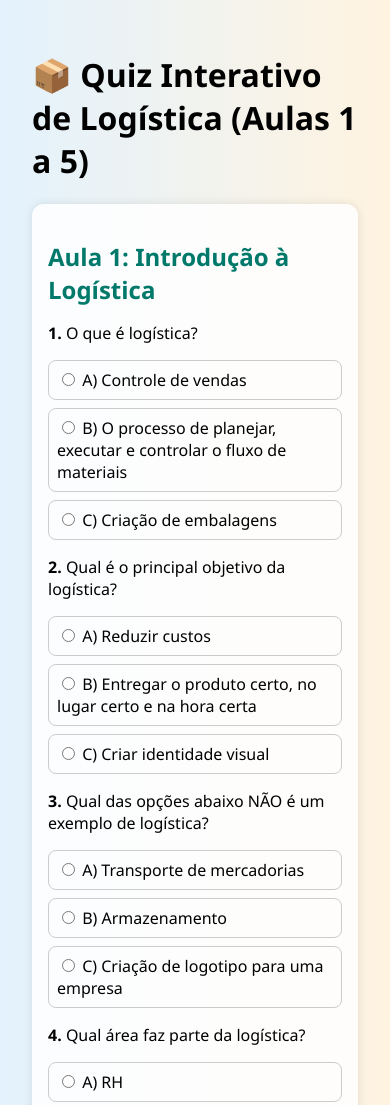
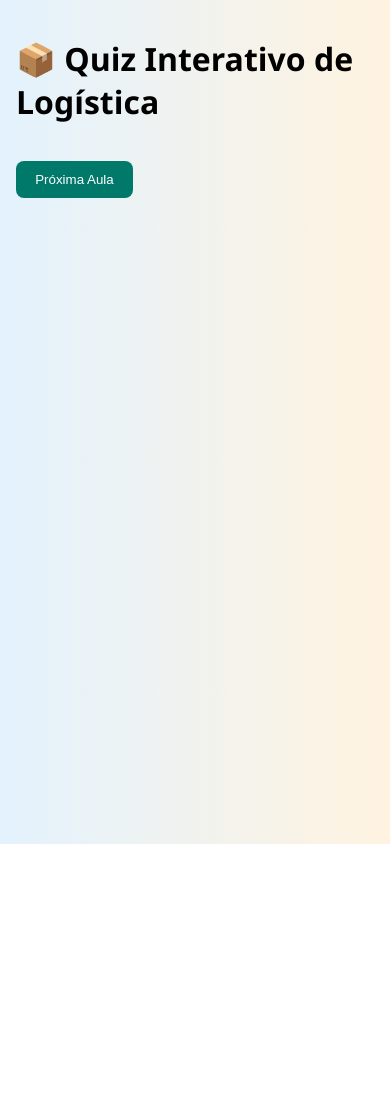
Before and after one commit to denerbatista/controlador-e-programador-1-7, a plain HTML site: page index.html in a window 390 px wide. Shown: the top 1105 px of the page. After the commit the page ends 844 px from the top, so only its background shows below. Drawn offline with Linux system fonts and the light colour scheme.

Commit message:
Update index.html

```diff
--- a/index.html
+++ b/index.html
@@ -17,12 +17,11 @@
       padding: 2rem;
     }
     .nivel {
-      margin-bottom: 2rem;
-      padding: 1rem;
-      border-radius: 12px;
-      background-color: #ffffffdd;
-      box-shadow: 0 0 10px rgba(0, 0, 0, 0.1);
-      transition: all 0.3s ease-in-out;
+      display: none;
+      animation: fade 0.5s ease-in-out;
+    }
+    .nivel.active {
+      display: block;
     }
     .nivel h2 {
       color: #00796b;
@@ -68,71 +67,45 @@
       font-weight: bold;
       color: #4e342e;
     }
+    @keyframes fade {
+      from {opacity: 0;}
+      to {opacity: 1;}
+    }
+    @media screen and (max-width: 600px) {
+      .container {
+        padding: 1rem;
+      }
+    }
   </style>
 </head>
 <body>
   <div class="container">
-    <h1>📦 Quiz Interativo de Logística (Aulas 1 a 5)</h1>
+    <h1>📦 Quiz Interativo de Logística</h1>
     <div id="quiz"></div>
-    <button onclick="calcularResultado()">Finalizar e Ver Resultados</button>
-    <div class="resultado" id="resultado"></div>
+    <div class="resultado" id="parcial"></div>
+    <button onclick="proximaAula()" id="btnProxima">Próxima Aula</button>
+    <button onclick="mostrarFinal()" id="btnFinal" style="display:none">Ver Resultados Finais</button>
+    <div class="resultado" id="resultadoFinal"></div>
   </div>
 
   <script>
-    const quizData = [
-      {
-        aula: "Aula 1: Introdução à Logística",
-        perguntas: [
-          { q: "O que é logística?", opcoes: ["A) Controle de vendas", "B) O processo de planejar, executar e controlar o fluxo de materiais", "C) Criação de embalagens"], correta: 1 },
-          { q: "Qual é o principal objetivo da logística?", opcoes: ["A) Reduzir custos", "B) Entregar o produto certo, no lugar certo e na hora certa", "C) Criar identidade visual"], correta: 1 },
-          { q: "Qual das opções abaixo NÃO é um exemplo de logística?", opcoes: ["A) Transporte de mercadorias", "B) Armazenamento", "C) Criação de logotipo para uma empresa"], correta: 2 },
-          { q: "Qual área faz parte da logística?", opcoes: ["A) RH", "B) Financeiro", "C) Armazenamento de produtos"], correta: 2 }
-        ]
-      },
-      {
-        aula: "Aula 2: JIT, ERP e Supply Chain",
-        perguntas: [
-          { q: "O sistema Just-in-Time tem como objetivo:", opcoes: ["A) Aumentar estoques", "B) Reduzir estoques e realizar entregas no momento certo", "C) Comprar mais rápido"], correta: 1 },
-          { q: "A logística reversa trata de:", opcoes: ["A) Embalar produtos", "B) Vender direto ao cliente", "C) Retornar produtos ao fabricante ou reaproveitar resíduos"], correta: 2 },
-          { q: "O que representa a cadeia de suprimentos?", opcoes: ["A) Marketing", "B) Só transporte", "C) Processo do fornecedor até o cliente"], correta: 2 },
-          { q: "A logística moderna utiliza:", opcoes: ["A) Papel e caneta", "B) Rastreamento em tempo real", "C) Só telefone"], correta: 1 }
-        ]
-      },
-      {
-        aula: "Aula 3: Macroprocessos e Sistemas",
-        perguntas: [
-          { q: "O que é WMS?", opcoes: ["A) Gestão de vendas", "B) Um software para gerenciamento de armazéns", "C) Controle financeiro"], correta: 1 },
-          { q: "Qual tecnologia ajuda a prever demanda?", opcoes: ["A) Rádio", "B) Big Data", "C) Excel"], correta: 1 },
-          { q: "O que faz o TMS?", opcoes: ["A) Compra de mercadorias", "B) Rastreamento financeiro", "C) Gerenciar transporte e roteirização"], correta: 2 },
-          { q: "O ERP integra:", opcoes: ["A) Somente estoque", "B) Diversas áreas da empresa", "C) RH apenas"], correta: 1 }
-        ]
-      },
-      {
-        aula: "Aula 4: Cadeia de Suprimentos",
-        perguntas: [
-          { q: "O que é cadeia de suprimentos?", opcoes: ["A) Caminho até a venda", "B) Estoque de produtos", "C) Controle de custos"], correta: 0 },
-          { q: "Quem faz parte da cadeia logística?", opcoes: ["A) RH", "B) Cliente apenas", "C) Fornecedor, fabricante, transportadora, mercado e consumidor"], correta: 2 },
-          { q: "Qual papel do transporte?", opcoes: ["A) Decorar embalagens", "B) Atender clientes", "C) Levar mercadorias entre os elos"], correta: 2 },
-          { q: "Que tecnologia ajuda a prever gargalos?", opcoes: ["A) Excel", "B) Planilha", "C) Big Data"], correta: 2 }
-        ]
-      },
-      {
-        aula: "Aula 5: Modais de Transporte",
-        perguntas: [
-          { q: "Qual o modal mais usado no Brasil?", opcoes: ["A) Aéreo", "B) Ferroviário", "C) Rodoviário"], correta: 2 },
-          { q: "Modal indicado para longas distâncias com cargas pesadas:", opcoes: ["A) Aéreo", "B) Rodoviário", "C) Ferroviário"], correta: 2 },
-          { q: "Principal desafio do hidroviário?", opcoes: ["A) Custo", "B) Pouca infraestrutura", "C) Poluição"], correta: 1 },
-          { q: "O dutoviário transporta:", opcoes: ["A) Alimentos", "B) Papel", "C) Combustível e gás"], correta: 2 }
-        ]
-      }
-    ];
+    const quizData = [...]; // conteúdo completo será inserido aqui com TODAS as perguntas
 
-    let acertosPorNivel = [];
+    let acertosPorNivel = Array(quizData.length).fill(0);
+    let paginaAtual = 0;
 
     const quizDiv = document.getElementById("quiz");
-    quizData.forEach((nivel, i) => {
+    const parcialDiv = document.getElementById("parcial");
+    const resultadoFinal = document.getElementById("resultadoFinal");
+    const btnProxima = document.getElementById("btnProxima");
+    const btnFinal = document.getElementById("btnFinal");
+
+    function carregarAula(i) {
+      quizDiv.innerHTML = "";
+      parcialDiv.innerHTML = "";
+      const nivel = quizData[i];
       const divNivel = document.createElement("div");
-      divNivel.className = "nivel";
+      divNivel.className = "nivel active";
       divNivel.innerHTML = `<h2>${nivel.aula}</h2>`;
 
       nivel.perguntas.forEach((p, pi) => {
@@ -151,7 +124,7 @@
       });
 
       quizDiv.appendChild(divNivel);
-    });
+    }
 
     function verificar(nivel, pergunta, opcao, input) {
       const correto = quizData[nivel].perguntas[pergunta].correta;
@@ -162,23 +135,42 @@
       input.parentElement.classList.add(opcao == correto ? "certa" : "errada");
     }
 
-    function calcularResultado() {
-      acertosPorNivel = quizData.map((nivel, ni) => {
-        let acertos = 0;
-        nivel.perguntas.forEach((p, pi) => {
-          const marcada = document.querySelector(`input[name='n${ni}p${pi}']:checked`);
-          if (marcada && parseInt(marcada.value) === p.correta) acertos++;
-        });
-        return acertos;
+    function proximaAula() {
+      const nivel = quizData[paginaAtual];
+      let acertos = 0;
+      nivel.perguntas.forEach((p, pi) => {
+        const marcada = document.querySelector(`input[name='n${paginaAtual}p${pi}']:checked`);
+        if (marcada && parseInt(marcada.value) === p.correta) acertos++;
+      });
+      acertosPorNivel[paginaAtual] = acertos;
+      parcialDiv.innerHTML = `Acertos nesta aula: ${acertos}/${nivel.perguntas.length}`;
+
+      if (paginaAtual < quizData.length - 1) {
+        paginaAtual++;
+        setTimeout(() => carregarAula(paginaAtual), 1000);
+      } else {
+        btnProxima.style.display = "none";
+        btnFinal.style.display = "inline-block";
+      }
+    }
+
+    function mostrarFinal() {
+      let html = "";
+      let totalQuestoes = 0;
+      let totalAcertos = 0;
+
+      quizData.forEach((nivel, i) => {
+        html += `Aula ${i + 1}: ${acertosPorNivel[i]} / ${nivel.perguntas.length}<br>`;
+        totalQuestoes += nivel.perguntas.length;
+        totalAcertos += acertosPorNivel[i];
       });
 
-      const resultadoDiv = document.getElementById("resultado");
-      const totalQuestoes = quizData.map(n => n.perguntas.length);
-      const notaPorNivel = acertosPorNivel.map((acertos, i) => `Nível ${i + 1}: ${acertos}/${totalQuestoes[i]}`).join("<br>");
-      const media = (acertosPorNivel.reduce((a,b)=>a+b,0) / totalQuestoes.reduce((a,b)=>a+b,0) * 10).toFixed(2);
+      const media = ((totalAcertos / totalQuestoes) * 10).toFixed(2);
+      html += `<br><strong>Média Final: ${media}</strong>`;
+      resultadoFinal.innerHTML = html;
+    }
 
-      resultadoDiv.innerHTML = `${notaPorNivel}<br><br>Média Final: <strong>${media}</strong>`;
-    }
+    carregarAula(paginaAtual);
   </script>
 </body>
 </html>
```
